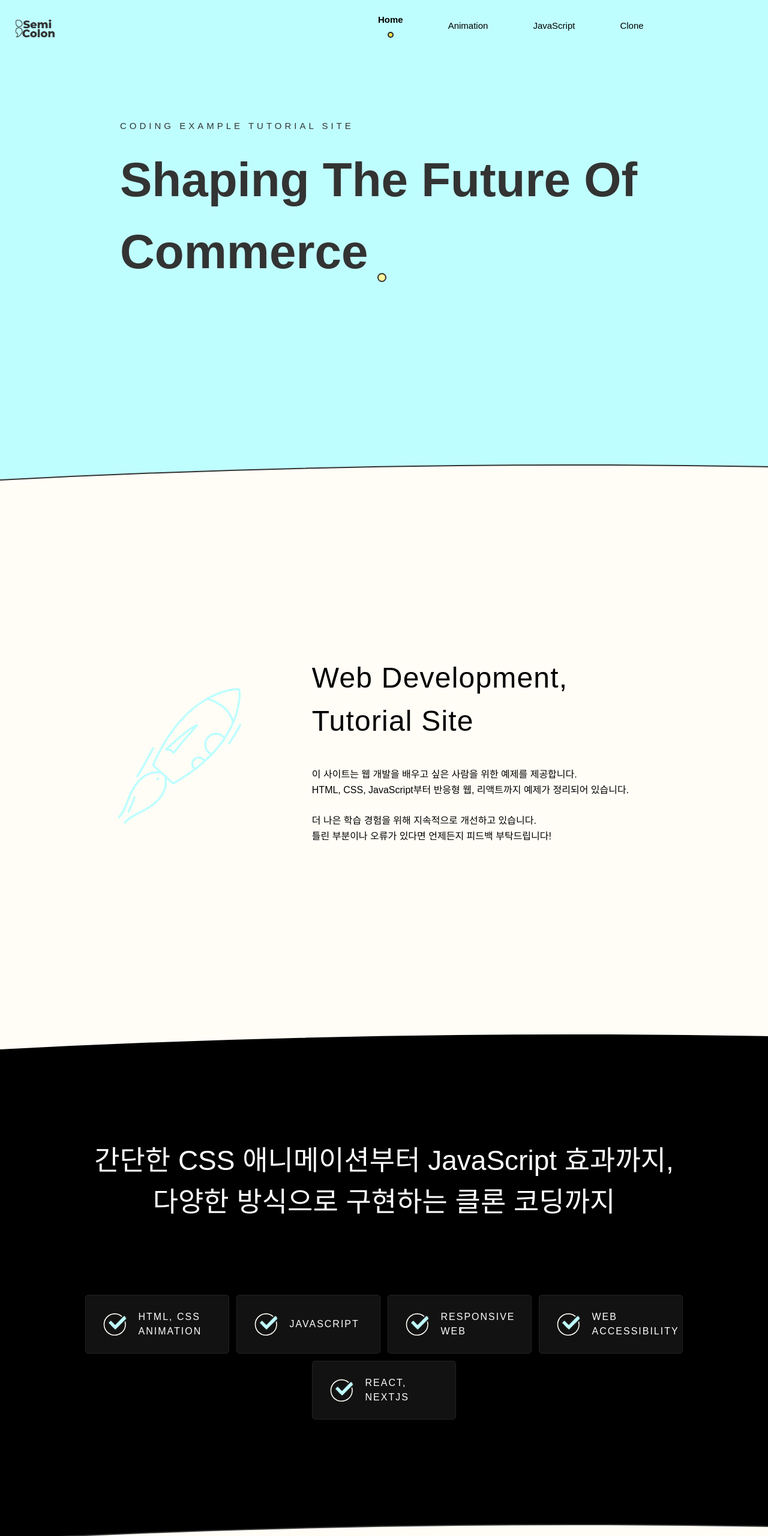
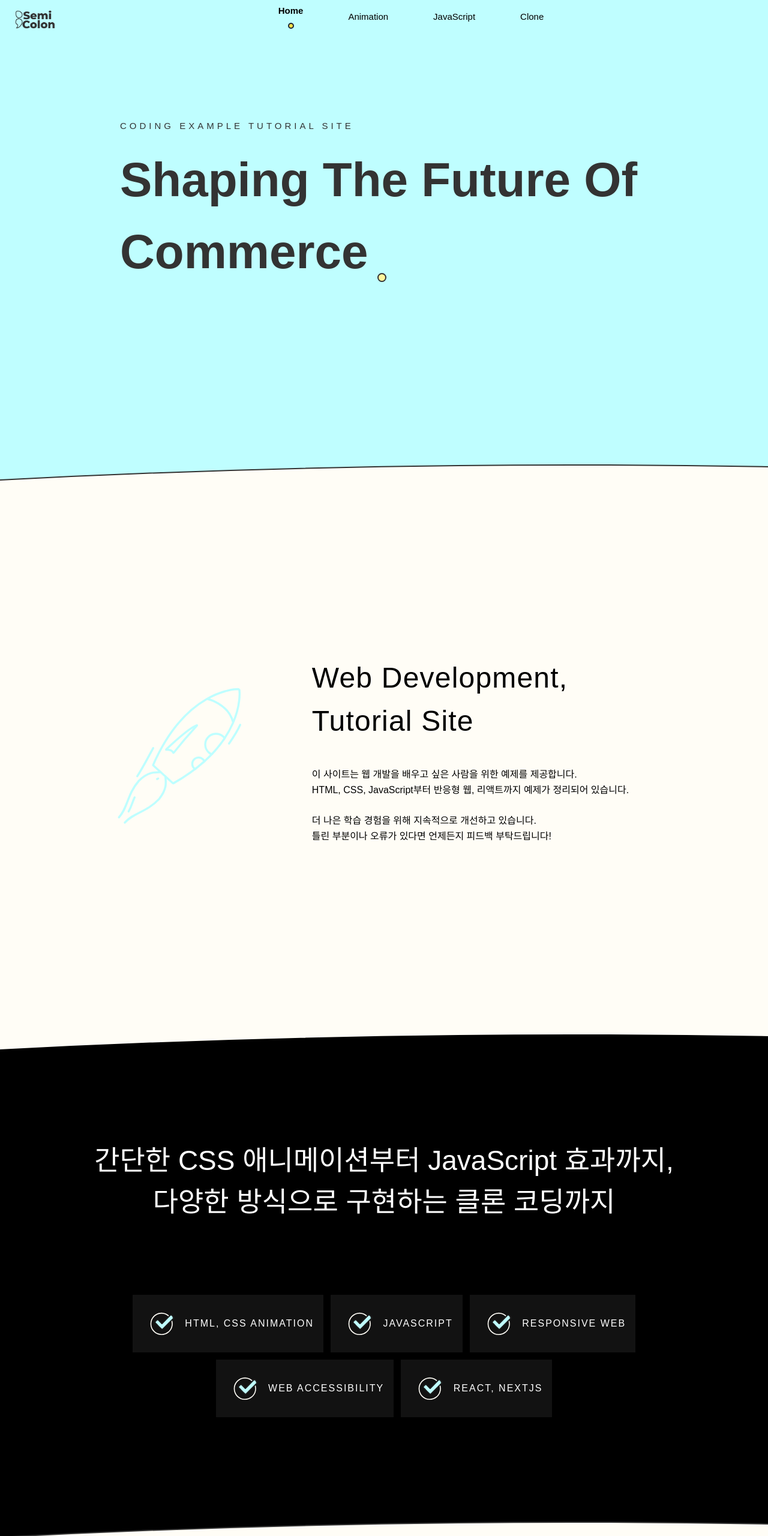
Before and after one commit to parkJH24/exampleSite, a Next.js app: page / in a window 1280 px wide. Shown: the top 2560 px of the page at 60% size. Built offline with nearby package versions, Linux system fonts and the light colour scheme.

Commit message:
네비 및 메인 페이지 반응형 수정

```diff
--- a/src/components/HeaderComponent.tsx
+++ b/src/components/HeaderComponent.tsx
@@ -2,10 +2,10 @@
 import Image from "next/image"
 import Nav from "./Nav";
 
-
 const HeaderComponent = () => {
     return (
-        <header className="fixed top-0 left-0 flex gap-[50rem] pt-12 pl-6 w-full z-[999]">
+        <header className="fixed top-0 left-0 flex items-center w-full p-6 z-[999]">
+            {/* 로고 */}
             <h1 className="w-36">
                 <Image
                     src="/images/logo.png"
@@ -15,9 +15,14 @@ const HeaderComponent = () => {
                     className="w-auto h-auto"
                 />
             </h1>
-            <Nav />
+
+            {/* 네비게이션 */}
+            <div className="md:flex m-auto"> {/* 데스크톱에서만 보이도록 설정 */}
+                <Nav />
+            </div>
+
+            {/* 모바일 햄버거 메뉴 (네비게이션 내부에서 관리) */}
         </header>
-
     )
 }
 
--- a/src/components/MainList.tsx
+++ b/src/components/MainList.tsx
@@ -12,14 +12,23 @@ const MainList = () => {
             </h2>
 
             {/* 리스트 */}
-            <ul className="flex flex-wrap justify-center gap-[1.2rem] max-w-[90%] md:max-w-[100rem] mx-auto">
+            <ul className="flex flex-wrap justify-center gap-[1.2rem] max-w-[70%] md:max-w-[100rem] mx-auto max-md:flex-col">
   {menuItems.map((item, index) => (
-                    <li key={index} className="bg-[#121212] border border-[#222] rounded-lg p-[1.6rem] flex items-center gap-3 text-white text-[1.4rem] sm:text-[1.6rem] tracking-[0.2rem] w-full sm:w-[48%] lg:w-[30%] xl:w-[24%] min-h-[80px]">
+    <li
+      key={index}
+      className="p-[1.6rem] flex items-center gap-3
+      text-white text-[1.4rem] sm:text-[1.6rem] tracking-[0.2rem] min-h-[80px]
+      w-auto
+      md:border md:border-[#222] md:bg-[#121212]  sm:border-none sm:bg-transparent max-md:flex-col"
+    >
       <div dangerouslySetInnerHTML={{ __html: item.icon }} /> {/* SVG 아이콘 렌더링 */}
       <p>{item.label}</p>
     </li>
   ))}
 </ul>
+
+
+
         </section>
     );
 };
@@ -33,22 +42,30 @@ const menuItems = [
                 <path d="M21.99 31.121h0l2.938 2.956 3.076 3.238.027.027 3.777 3.682a2 2 0 002.815-.022L52.02 23.489a2 2 0 00.025-2.794l-.722.692.722-.692-2.537-2.645a2 2 0 00-2.869-.018L32.931 31.958l-5.867-5.906a2 2 0 00-2.838 0l-2.235 2.25a2 2 0 000 2.82z" fill="#BFFEFF" stroke="#1A1A1A" stroke-width="2" stroke-linecap="round" stroke-linejoin="round"></path>
                </svg>`,
     },
-    { label: "JAVASCRIPT", icon: `<svg fill="none" xmlns="http://www.w3.org/2000/svg" viewBox="0 0 64 64" width="64">
+    {
+        label: "JAVASCRIPT", icon: `<svg fill="none" xmlns="http://www.w3.org/2000/svg" viewBox="0 0 64 64" width="64">
         <path fill-rule="evenodd" clip-rule="evenodd" d="M32.272 15.395c-9.387 0-16.997 7.61-16.997 16.996 0 9.387 7.61 16.997 16.997 16.997 2.158 0 4.22-.402 6.117-1.134 1.264-.488 2.977-1.582 4.15-2.408 1.247-.877 1.873-1.463 2.844-2.64a16.923 16.923 0 003.885-10.815c0-9.386-7.61-16.996-16.996-16.996zM13.675 32.391c0-10.27 8.326-18.596 18.597-18.596 10.27 0 18.596 8.326 18.596 18.596 0 4.495-1.596 8.62-4.251 11.835-1.06 1.283-1.79 1.967-3.157 2.928-1.18.831-3.032 2.028-4.495 2.592a18.554 18.554 0 01-6.693 1.242c-10.27 0-18.597-8.326-18.597-18.597z" fill="#FFFDF6"></path>
         <path d="M21.99 31.121h0l2.938 2.956 3.076 3.238.027.027 3.777 3.682a2 2 0 002.815-.022L52.02 23.489a2 2 0 00.025-2.794l-.722.692.722-.692-2.537-2.645a2 2 0 00-2.869-.018L32.931 31.958l-5.867-5.906a2 2 0 00-2.838 0l-2.235 2.25a2 2 0 000 2.82z" fill="#BFFEFF" stroke="#1A1A1A" stroke-width="2" stroke-linecap="round" stroke-linejoin="round"></path>
-       </svg>`,},
-    { label: "RESPONSIVE WEB", icon: `<svg fill="none" xmlns="http://www.w3.org/2000/svg" viewBox="0 0 64 64" width="64">
+       </svg>`,
+    },
+    {
+        label: "RESPONSIVE WEB", icon: `<svg fill="none" xmlns="http://www.w3.org/2000/svg" viewBox="0 0 64 64" width="64">
         <path fill-rule="evenodd" clip-rule="evenodd" d="M32.272 15.395c-9.387 0-16.997 7.61-16.997 16.996 0 9.387 7.61 16.997 16.997 16.997 2.158 0 4.22-.402 6.117-1.134 1.264-.488 2.977-1.582 4.15-2.408 1.247-.877 1.873-1.463 2.844-2.64a16.923 16.923 0 003.885-10.815c0-9.386-7.61-16.996-16.996-16.996zM13.675 32.391c0-10.27 8.326-18.596 18.597-18.596 10.27 0 18.596 8.326 18.596 18.596 0 4.495-1.596 8.62-4.251 11.835-1.06 1.283-1.79 1.967-3.157 2.928-1.18.831-3.032 2.028-4.495 2.592a18.554 18.554 0 01-6.693 1.242c-10.27 0-18.597-8.326-18.597-18.597z" fill="#FFFDF6"></path>
         <path d="M21.99 31.121h0l2.938 2.956 3.076 3.238.027.027 3.777 3.682a2 2 0 002.815-.022L52.02 23.489a2 2 0 00.025-2.794l-.722.692.722-.692-2.537-2.645a2 2 0 00-2.869-.018L32.931 31.958l-5.867-5.906a2 2 0 00-2.838 0l-2.235 2.25a2 2 0 000 2.82z" fill="#BFFEFF" stroke="#1A1A1A" stroke-width="2" stroke-linecap="round" stroke-linejoin="round"></path>
-       </svg>`, },
-    { label: "WEB ACCESSIBILITY", icon: `<svg fill="none" xmlns="http://www.w3.org/2000/svg" viewBox="0 0 64 64" width="64">
+       </svg>`,
+    },
+    {
+        label: "WEB ACCESSIBILITY", icon: `<svg fill="none" xmlns="http://www.w3.org/2000/svg" viewBox="0 0 64 64" width="64">
         <path fill-rule="evenodd" clip-rule="evenodd" d="M32.272 15.395c-9.387 0-16.997 7.61-16.997 16.996 0 9.387 7.61 16.997 16.997 16.997 2.158 0 4.22-.402 6.117-1.134 1.264-.488 2.977-1.582 4.15-2.408 1.247-.877 1.873-1.463 2.844-2.64a16.923 16.923 0 003.885-10.815c0-9.386-7.61-16.996-16.996-16.996zM13.675 32.391c0-10.27 8.326-18.596 18.597-18.596 10.27 0 18.596 8.326 18.596 18.596 0 4.495-1.596 8.62-4.251 11.835-1.06 1.283-1.79 1.967-3.157 2.928-1.18.831-3.032 2.028-4.495 2.592a18.554 18.554 0 01-6.693 1.242c-10.27 0-18.597-8.326-18.597-18.597z" fill="#FFFDF6"></path>
         <path d="M21.99 31.121h0l2.938 2.956 3.076 3.238.027.027 3.777 3.682a2 2 0 002.815-.022L52.02 23.489a2 2 0 00.025-2.794l-.722.692.722-.692-2.537-2.645a2 2 0 00-2.869-.018L32.931 31.958l-5.867-5.906a2 2 0 00-2.838 0l-2.235 2.25a2 2 0 000 2.82z" fill="#BFFEFF" stroke="#1A1A1A" stroke-width="2" stroke-linecap="round" stroke-linejoin="round"></path>
-       </svg>`,},
-    { label: "REACT, NEXTJS", icon: `<svg fill="none" xmlns="http://www.w3.org/2000/svg" viewBox="0 0 64 64" width="64">
+       </svg>`,
+    },
+    {
+        label: "REACT, NEXTJS", icon: `<svg fill="none" xmlns="http://www.w3.org/2000/svg" viewBox="0 0 64 64" width="64">
         <path fill-rule="evenodd" clip-rule="evenodd" d="M32.272 15.395c-9.387 0-16.997 7.61-16.997 16.996 0 9.387 7.61 16.997 16.997 16.997 2.158 0 4.22-.402 6.117-1.134 1.264-.488 2.977-1.582 4.15-2.408 1.247-.877 1.873-1.463 2.844-2.64a16.923 16.923 0 003.885-10.815c0-9.386-7.61-16.996-16.996-16.996zM13.675 32.391c0-10.27 8.326-18.596 18.597-18.596 10.27 0 18.596 8.326 18.596 18.596 0 4.495-1.596 8.62-4.251 11.835-1.06 1.283-1.79 1.967-3.157 2.928-1.18.831-3.032 2.028-4.495 2.592a18.554 18.554 0 01-6.693 1.242c-10.27 0-18.597-8.326-18.597-18.597z" fill="#FFFDF6"></path>
         <path d="M21.99 31.121h0l2.938 2.956 3.076 3.238.027.027 3.777 3.682a2 2 0 002.815-.022L52.02 23.489a2 2 0 00.025-2.794l-.722.692.722-.692-2.537-2.645a2 2 0 00-2.869-.018L32.931 31.958l-5.867-5.906a2 2 0 00-2.838 0l-2.235 2.25a2 2 0 000 2.82z" fill="#BFFEFF" stroke="#1A1A1A" stroke-width="2" stroke-linecap="round" stroke-linejoin="round"></path>
-       </svg>`,},
+       </svg>`,
+    },
 ];
 
 export default MainList;
```
Lines whose indentation alone changed are shown as unchanged.
